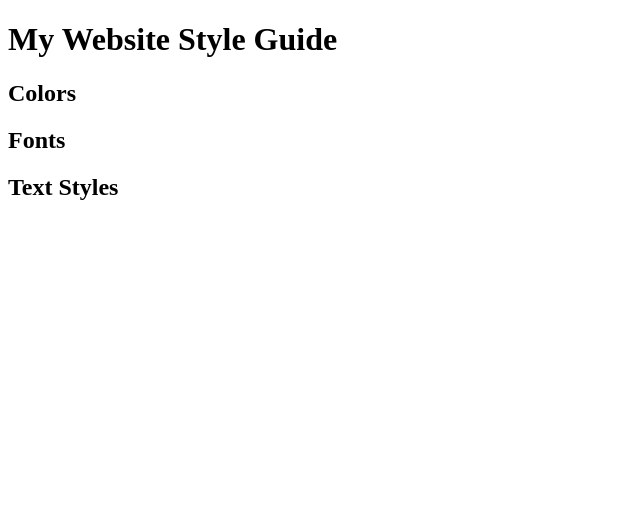
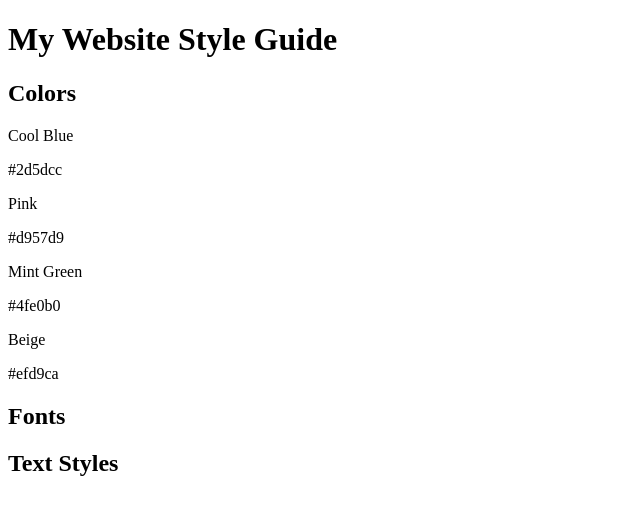
Before and after one commit to Ernesto-14/design-system, a plain HTML site: page index.html in a window 1280 px wide. Shown: the whole page, without its empty margins (0-640 px from the left). Drawn offline with Linux system fonts and the light colour scheme.

Commit message:
Add colors

```diff
--- a/index.html
+++ b/index.html
@@ -11,6 +11,22 @@
             <!-- Colors Section-->
             <div class="property">
                 <h2 class="heading">Colors</h2>
+                <div class="color-box">
+                    <p>Cool Blue</p>
+                    <p>#2d5dcc</p>
+                </div>
+                <div class="color-box">
+                    <p>Pink</p>
+                    <p>#d957d9</p>
+                </div>
+                <div class="color-box">
+                    <p>Mint Green</p>
+                    <p>#4fe0b0</p>
+                </div>
+                <div class="color-box">
+                    <p>Beige</p>
+                    <p>#efd9ca</p>
+                </div>
             </div>
             <!-- Fonts Section-->
             <div class="property">
```
